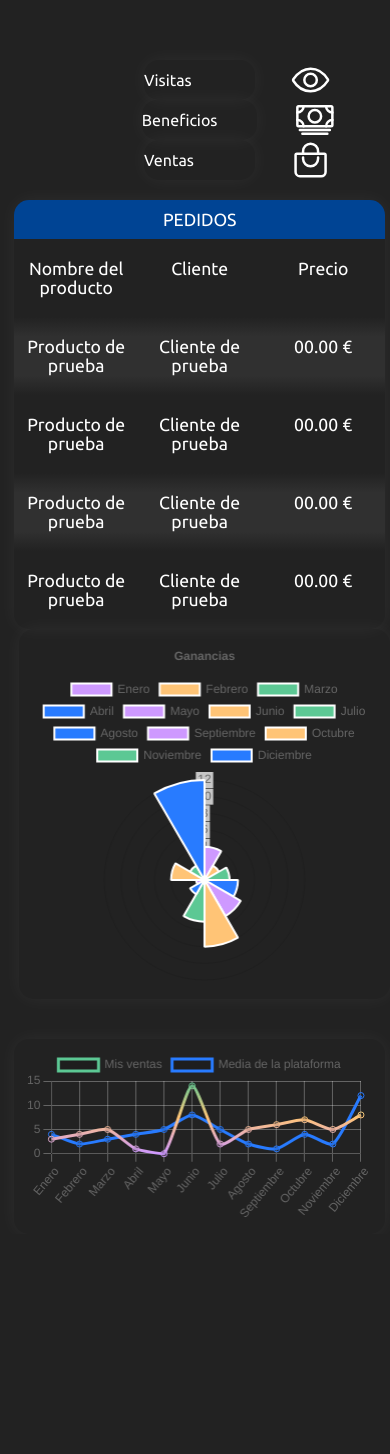
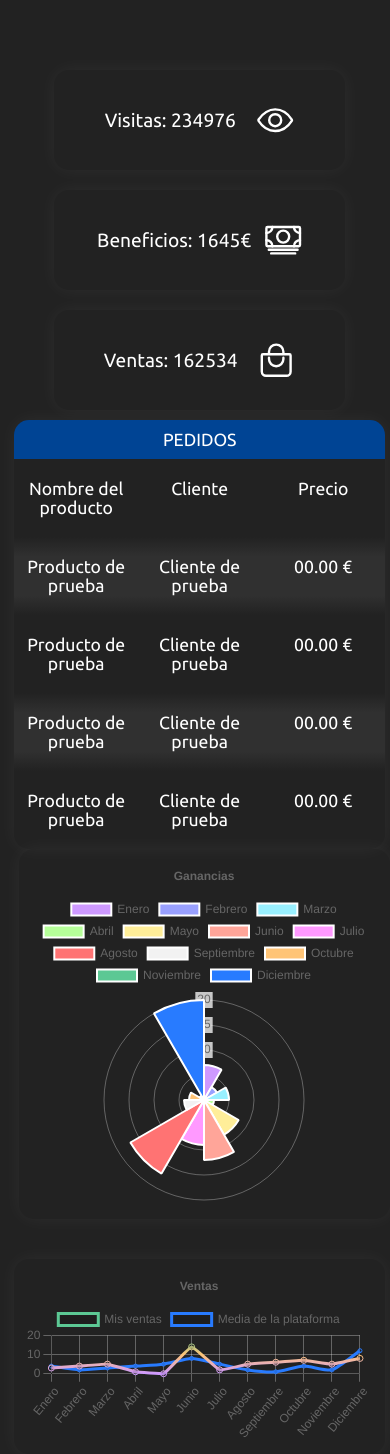
Before and after one commit to AlaitzCandela/Grupo3-Reto2, a PHP site: page /views/home-vendedor.view.php in a window 390 px wide. Shown: the part 60-1514 px from the top of the page. Before the commit the page ends 1277 px from the top, so only its background shows below. Run offline with PHP 8.4, Linux system fonts and the light colour scheme; some libraries are stand-ins or nearby versions.

Commit message:
Home vendedores

```diff
--- a/servidor/web/css/styles.css
+++ b/servidor/web/css/styles.css
@@ -594,29 +594,38 @@ section {
     margin: 0 auto;
 }
 
-section .estadisticas {
+.estadisticas {
+    padding: 0 40px;
     width: 100%;
-    height: 100px;
     display: flex;
-    justify-content: space-between;
+    flex-direction: row;
+    color: white;
+    font-size: 1em;
     align-items: center;
-    margin-bottom: 40px;
+    justify-content: space-evenly;
 }
 
-section .estadisticas .tarjeta {
+.estadisticas .tarjeta {
+    transition: .2s;
+    font-size: 1.2em;
+    padding: 30px;
+    margin: 10px;
+    box-shadow: 0 0 20px rgba(255, 255, 255, 0.05);
+    border-radius: 15px;
+    justify-content: space-evenly;
+    align-items: center;
     display: flex;
-    align-items: center;
-    justify-content: space-evenly;
-    color: white;
-    min-width: 30%;
-    height: 90%;
-    border-radius: 15px;
-    background-color: transparent;
-    box-shadow: 0 0 20px rgba(255, 255, 255, 0.05);
+    flex-basis: 100px;
+    flex-shrink: 1;
+    flex-grow: 1;
 }
 
-section .estadisticas .tarjeta ion-icon {
-    font-size: 2.5em;
+.estadisticas .tarjeta:hover {
+    box-shadow: 0 0 20px rgba(0, 68, 148, 0.6);
+}
+
+.estadisticas .tarjeta ion-icon {
+    font-size: 2em;
 }
 
 .pedidos::before {
@@ -746,15 +755,7 @@ section .estadisticas .tarjeta ion-icon {
         justify-content: center;
     }
 
-    .estadisticas {
-        flex-direction: column;
-    }
-
-    .estadisticas div {
-        min-width: 100%;
-    }
-
-    section * {
+    section > * {
         min-width: 100%;
     }
 }
@@ -827,4 +828,12 @@ section .estadisticas .tarjeta ion-icon {
     #favoritos {
         order: 6;
     }
+
+    .estadisticas {
+        flex-direction: column;
+    }
+
+    .estadisticas .tarjeta {
+        width: 100%;
+    }
 }
--- a/servidor/web/javaScript/graficos.js
+++ b/servidor/web/javaScript/graficos.js
@@ -18,9 +18,10 @@ function getGradient(ctx, chartArea) {
 	return gradient;
 }
 
+var labels = ["Enero", "Febrero", "Marzo", "Abril", "Mayo", "Junio", "Julio", "Agosto", "Septiembre", "Octubre", "Noviembre", "Diciembre"];
 
 var data = {
-    labels: ["Enero", "Febrero", "Marzo", "Abril", "Mayo", "Junio", "Julio", "Agosto", "Septiembre", "Octubre", "Noviembre", "Diciembre"],
+	labels: labels,
 	datasets: [
 		{
 			label: "Mis ventas",
@@ -34,7 +35,7 @@ var data = {
 					}
 					return getGradient(ctx, chartArea);
 			},
-            lineTension: .2,
+			lineTension: .1,
 			pointColor: "rgba(220,220,220,1)",
 			pointStrokeColor: "#fff",
 			pointHighlightFill: "#fff",
@@ -45,6 +46,8 @@ var data = {
 			label: "Media de la plataforma",
 			borderColor: "#287bff",
 			lineTension: .2,
+			pointRadius: 2,
+			pointHoverRadius: 5,
 			pointColor: "rgba(220,220,220,1)",
 			pointStrokeColor: "#fff",
 			pointHighlightFill: "#fff",
@@ -54,12 +57,46 @@ var data = {
 	]
 };
 
+var ctxCircular = document.getElementById("graficoCircular").getContext("2d");
 
-const myChart = new Chart(ctx, {
+const data2 = {
+	labels: labels,
+	datasets: [
+		{
+		label: 'Dataset 1',
+		data: [7,3,5,2,8,12,9,17,4,3,1,20],
+		backgroundColor: [
+			"#ce99ff",
+			"#99a0ff",
+			"#99f0ff",
+			"#b6ff99",
+			"#ffee99",
+			"#ffa599",
+			"#ff99ff",
+			"#ff7373",
+			"#f2f2f2",
+			"#ffc476",
+			"#5cc894",
+			"#287bff"
+		]
+		}
+	]
+};
+
+const graficaLineas = new Chart(ctx, {
  	type: 'line',
   	data: data,
   	options: {
       responsive: true,
+      plugins: {
+        legend: {
+          position: 'top',
+        },
+        title: {
+          display: true,
+          text: 'Ventas'
+        }
+      },
       scales: {
 			x: {
 				grid: {
@@ -77,24 +114,8 @@ const myChart = new Chart(ctx, {
   	}
 });
 
-var ctxCircular = document.getElementById("graficoCircular").getContext("2d");
 
-const data2 = {
-    labels: ["Enero", "Febrero", "Marzo", "Abril", "Mayo", "Junio", "Julio", "Agosto", "Septiembre", "Octubre", "Noviembre", "Diciembre"],
-  datasets: [
-    {
-      label: 'Dataset 1',
-      data: [4, 2, 3, 4, 5, 8, 5, 2, 1, 4, 2, 12],
-      backgroundColor: [
-        "#ce99ff",
-        "#ffc476",
-        "#5cc894",
-        "#287bff"
-      ]
-    }
-  ]
-};
-const chart2 = new Chart(ctxCircular ,{
+const graficaCircular = new Chart(ctxCircular ,{
 	type: 'polarArea',
 	data: data2,
 	options: {
@@ -107,6 +128,14 @@ const chart2 = new Chart(ctxCircular ,{
 			display: true,
 			text: 'Ganancias'
 		}
+		},
+		scales: {
+			r: {
+				grid: {
+					circular: true,
+					color: "rgba(255,255,255,.3)"
+				}
+			}
 		}
 	},
 	});
--- a/servidor/web/views/home-vendedor.view.php
+++ b/servidor/web/views/home-vendedor.view.php
@@ -18,9 +18,9 @@
 
             <section>
                 <div class="estadisticas">
-                    <div class="tarjeta"><p>Visitas</p><ion-icon name="eye-outline"></ion-icon></div>
-                    <div class="tarjeta"><p>Beneficios</p><ion-icon name="cash-outline"></ion-icon></div>
-                    <div class="tarjeta"><p>Ventas</p><ion-icon name="bag-handle-outline"></ion-icon></div>
+                    <div class="tarjeta"><p>Visitas: 234976</p><ion-icon name="eye-outline"></ion-icon></div>
+                    <div class="tarjeta"><p>Beneficios: 1645€</p><ion-icon name="cash-outline"></ion-icon></div>
+                    <div class="tarjeta"><p>Ventas: 162534</p><ion-icon name="bag-handle-outline"></ion-icon></div>
                 </div>
 
                 <div titulo="PEDIDOS" class="pedidos">
```
Lines whose indentation alone changed are shown as unchanged.
